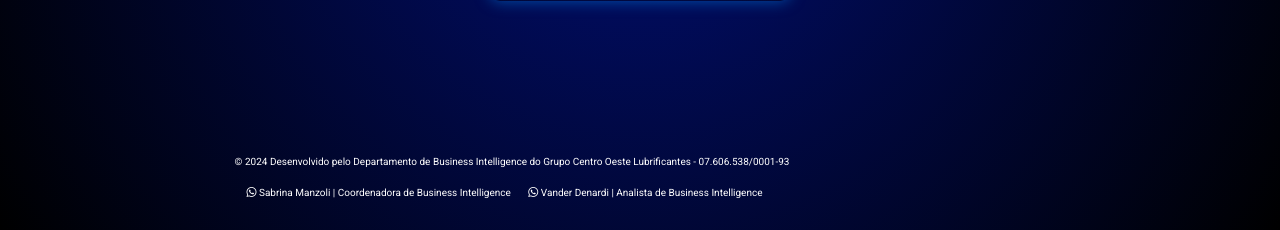
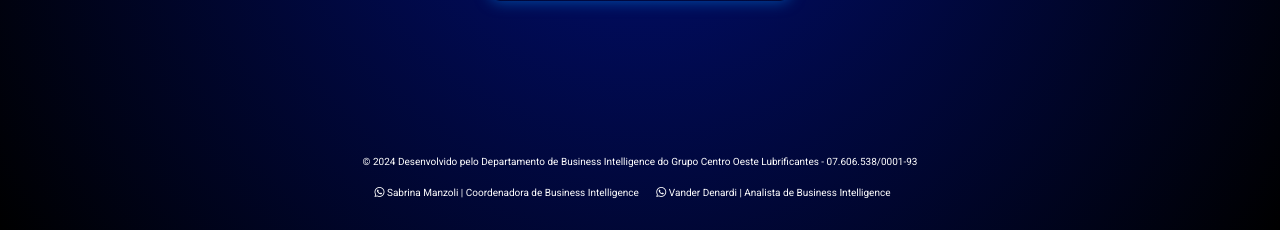
Before and after one commit to eduardocardoso07/bi, a Django app: page / in a window 1280 px wide. Shown: the part 590-820 px from the top of the page. Run offline with Django 5.2, Linux system fonts and the light colour scheme.

Commit message:
Ajuste o footer

```diff
--- a/sistem/templates/login.html
+++ b/sistem/templates/login.html
@@ -132,11 +132,12 @@
         .footer {
             position: absolute;
             bottom: 0;
-            width: 80%;
+            width: 100%;
             text-align: center;
             background-color: rgba(0, 0, 0, 0);
             padding: 10px 0;
             font-size: 10px;
+            z-index: 1; /* Footer em um plano mais baixo */
         }
 
         .footer a {
--- a/sistem/templates/relatorios.html
+++ b/sistem/templates/relatorios.html
@@ -230,11 +230,13 @@
             font-family: 'Roboto', sans-serif;
             font-size: 14px;
             font-weight: 100;
-            position: absolute;
+            position: fixed; /* Fixa o rodapé no final da página visível */
             bottom: 0;
             width: 100%;
+            z-index: 1; /* Coloca o rodapé acima de outros elementos */
         }
 
+        /* Responsividade */
         @media (max-width: 768px) {
             .sidebar {
                 width: 100%;
```
